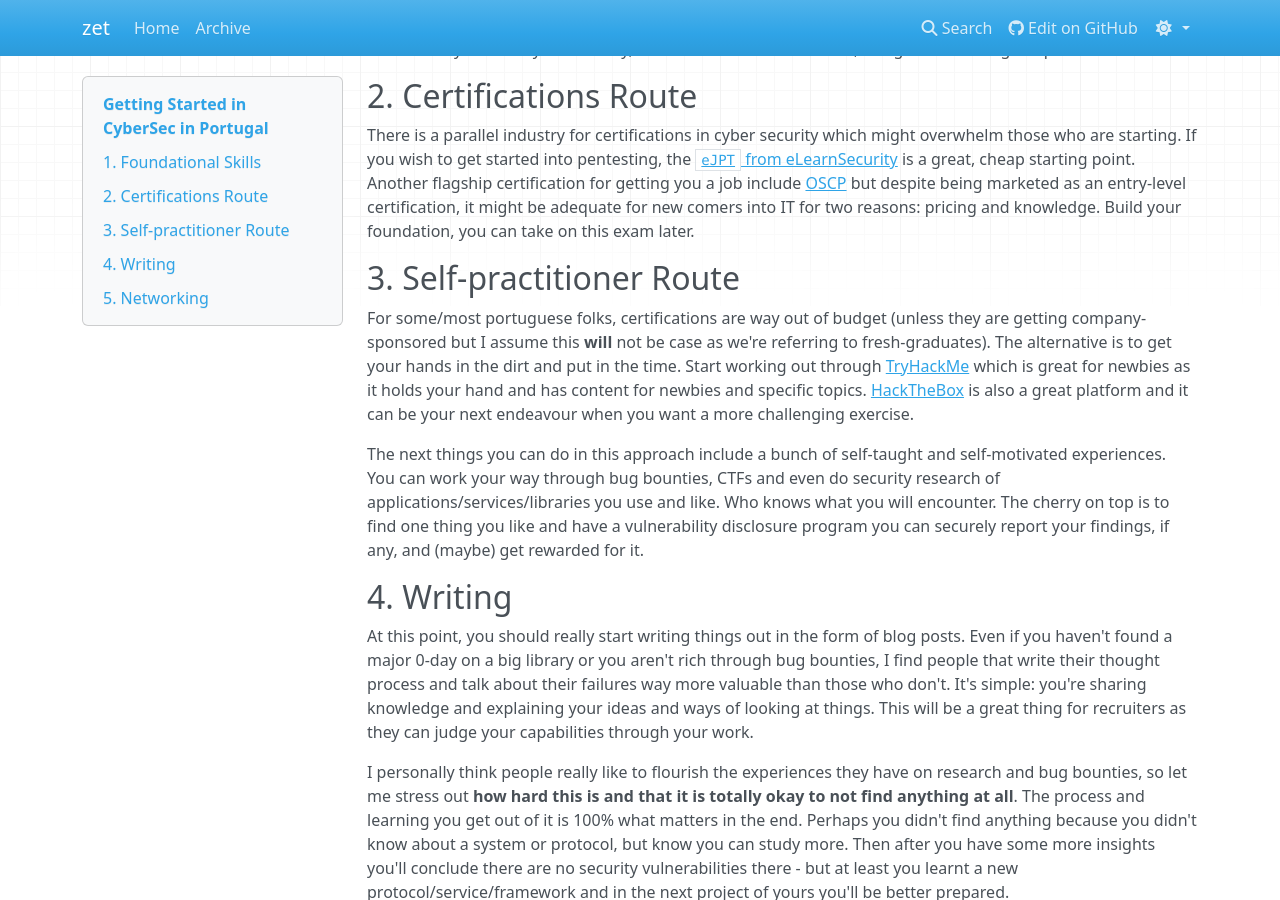
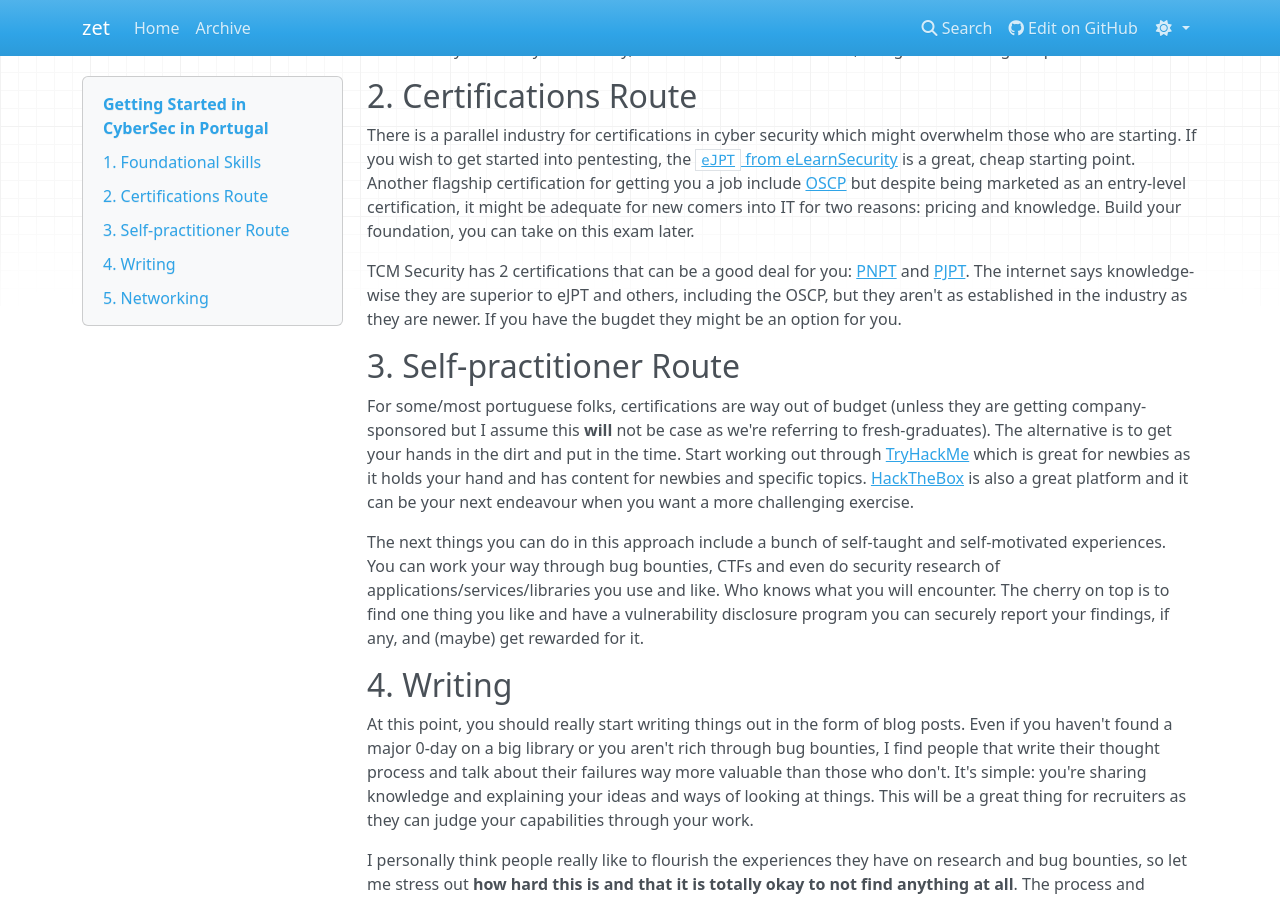
Before and after one commit to gsilvapt/zet, an MkDocs documentation site: the page built from docs/zet/5/index.md, in a window 1280 px wide and 900 px high, scrolled down 304 px. Built offline with MkDocs 1.6.1, drawn with Linux system fonts in a browser that asks for light colours; nearby versions of some CDN libraries.

Commit message:
post: include 2 other entry-level certs

```diff
--- a/docs/zet/5/index.md
+++ b/docs/zet/5/index.md
@@ -15,6 +15,8 @@ I personally advise everyone to know some things about programming. Sooner or la
 ## 2. Certifications Route
 
 There is a parallel industry for certifications in cyber security which might overwhelm those who are starting. If you wish to get started into pentesting, the [`eJPT` from eLearnSecurity](https://security.ine.com/certifications/ejpt-certification/) is a great, cheap starting point. Another flagship certification for getting you a job include [OSCP](https://www.offsec.com/courses/pen-200/) but despite being marketed as an entry-level certification, it might be adequate for new comers into IT for two reasons: pricing and knowledge. Build your foundation, you can take on this exam later.
+
+TCM Security has 2 certifications that can be a good deal for you: [PNPT](https://certifications.tcm-sec.com/pnpt/) and [PJPT](https://certifications.tcm-sec.com/pjpt/). The internet says knowledge-wise they are superior to eJPT and others, including the OSCP, but they aren't as established in the industry as they are newer. If you have the bugdet they might be an option for you.
 
 
 ## 3. Self-practitioner Route
```
